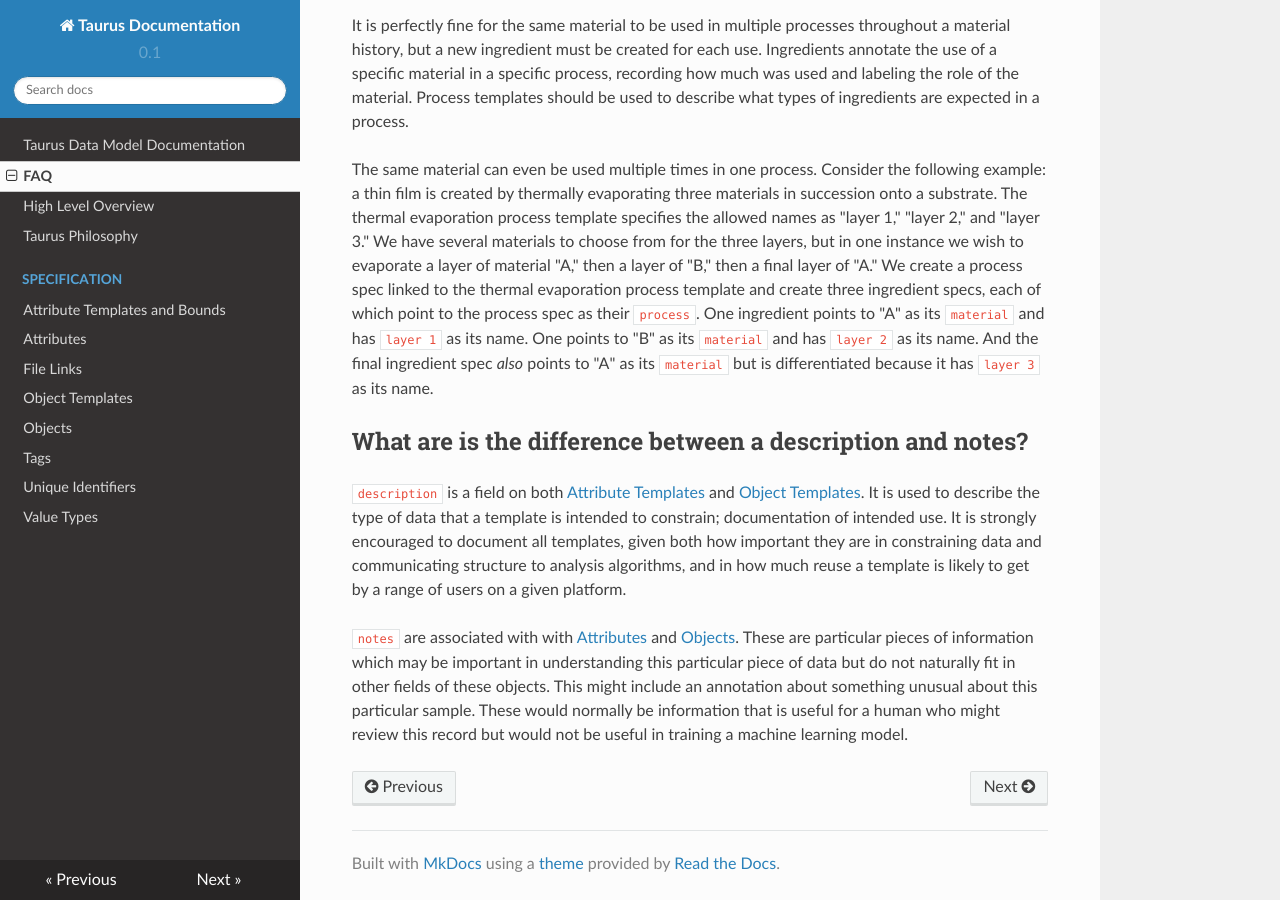
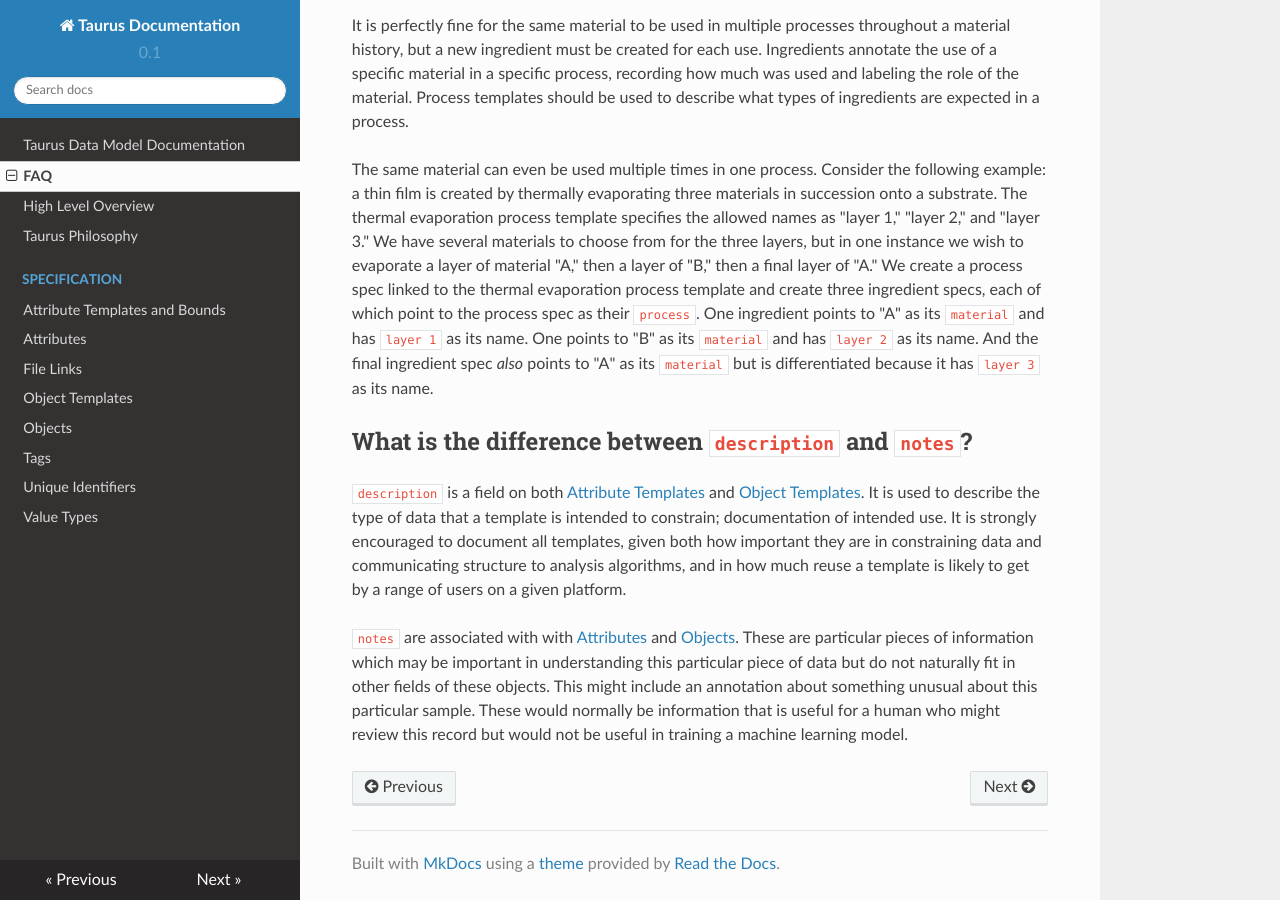
Before and after one commit to CitrineInformatics/gemd-docs, an MkDocs documentation site: the page built from docs/faq.md, in a window 1280 px wide and 900 px high, scrolled down 953 px. Built offline with MkDocs 1.6.1, drawn with Linux system fonts in a browser that asks for light colours; nearby versions of some CDN libraries.

Commit message:
Update docs/faq.md
Co-Authored-By: bfolie <bfolie@citrine.io>

```diff
--- a/docs/faq.md
+++ b/docs/faq.md
@@ -56,7 +56,7 @@ One ingredient points to "A" as its `material` and has `layer 1` as its name.
 One points to "B" as its `material` and has `layer 2` as its name.
 And the final ingredient spec _also_ points to "A" as its `material` but is differentiated because it has `layer 3` as its name.
 
-## What are is the difference between a description and notes?
+## What is the difference between `description` and `notes`?
 
 `description` is a field on both [Attribute Templates](../specification/attribute-templates) and [Object Templates](../specification/object-templates).
 It is used to describe the type of data that a template is intended to constrain; documentation of intended use.
```
